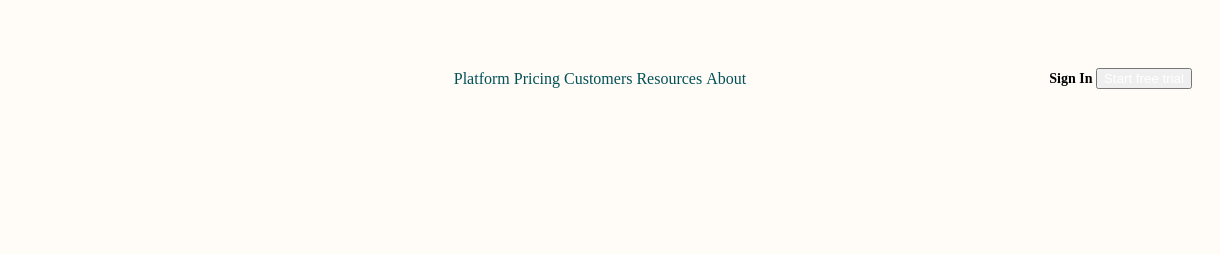
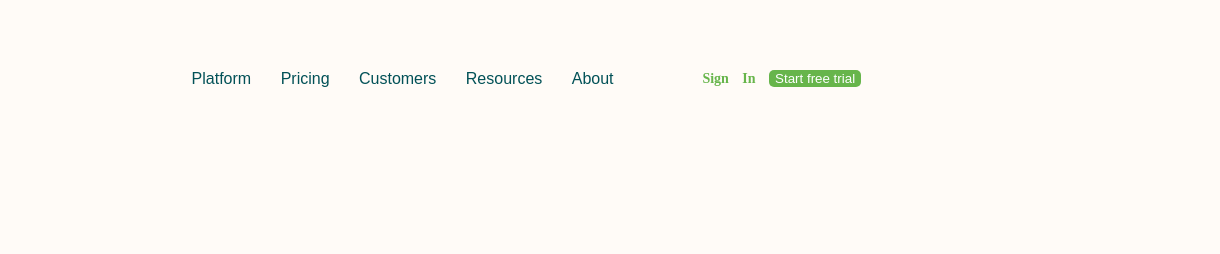
Before and after one commit to cediel/semana1bedu, a plain HTML site: page index.html in a window 1280 px wide. Shown: the top 254 px of the page, 60-1280 px from the left. Drawn offline with Linux system fonts and the light colour scheme.

Commit message:
S2 Reto 04

```diff
--- a/index.html
+++ b/index.html
@@ -29,8 +29,8 @@
         </nav>
         <!-- Acciones-->
         <div class="actions">
-            <a>Sign In</a>
-    <button>Start free trial</button>
+            <a class="firma">Sign In</a>
+    <button class="botones">Start free trial</button>
 
         </div>
     </header>
--- a/styles.css
+++ b/styles.css
@@ -41,18 +41,31 @@ li{
     width: 15%;
 }
 .navbar{
-    width: 70%;
-    text-align: center;
+    font-family: sans-serif;
+    width: 45%;
+    word-spacing: 25px;
+    text-align: left;
     color: #025157;
     font-weight: 500;
 }
 .actions {
     width: 15%;
-    text-align: right;
+    text-align: left;
     font-size: 14px;
+    word-spacing: 10px;
     font-weight: 600;
 }
 .main {
     margin-top: 140px;
     text-align: center;
 }
+.firma {
+    color: #67b54b ;
+}
+.botones {
+    color: white;
+    background-color: #67b54b;
+    border-radius: 5px;
+    border: none;
+    padding: 12px, 14px, 12px, 14px;
+}
```
